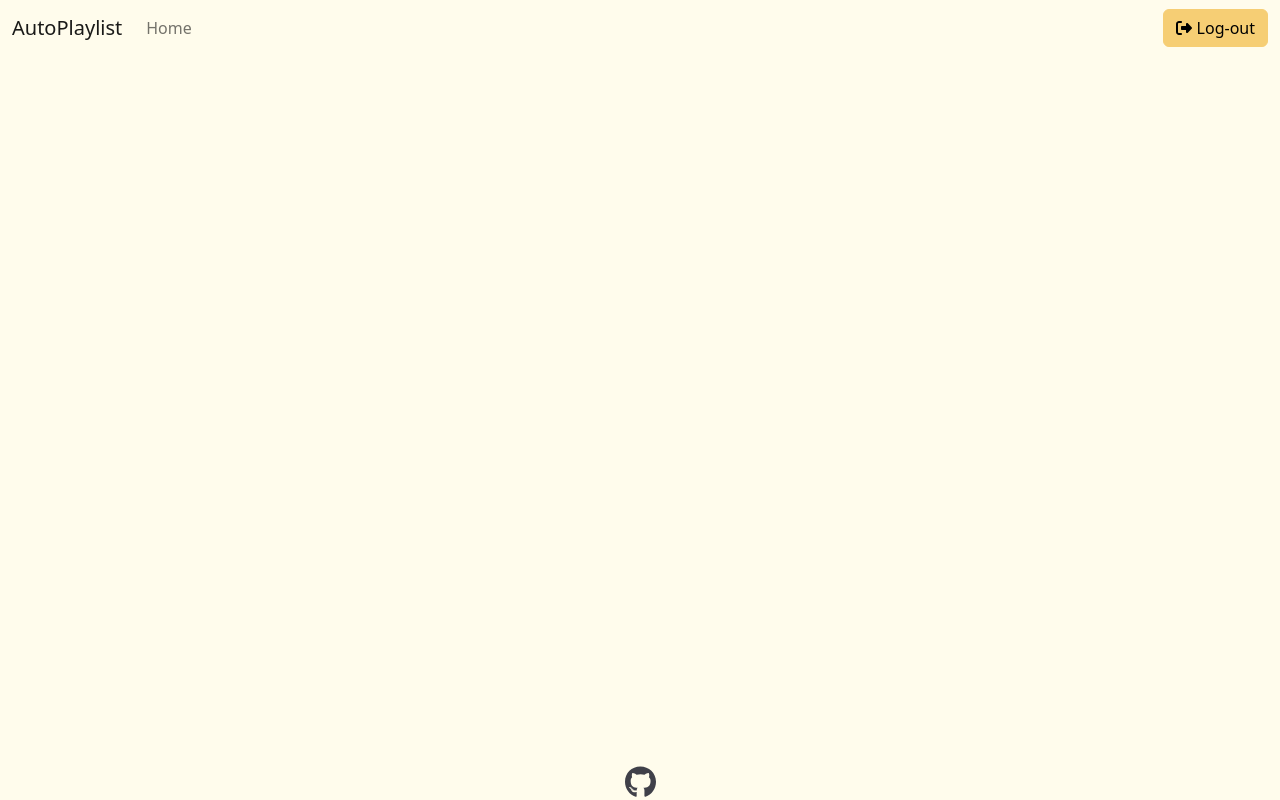
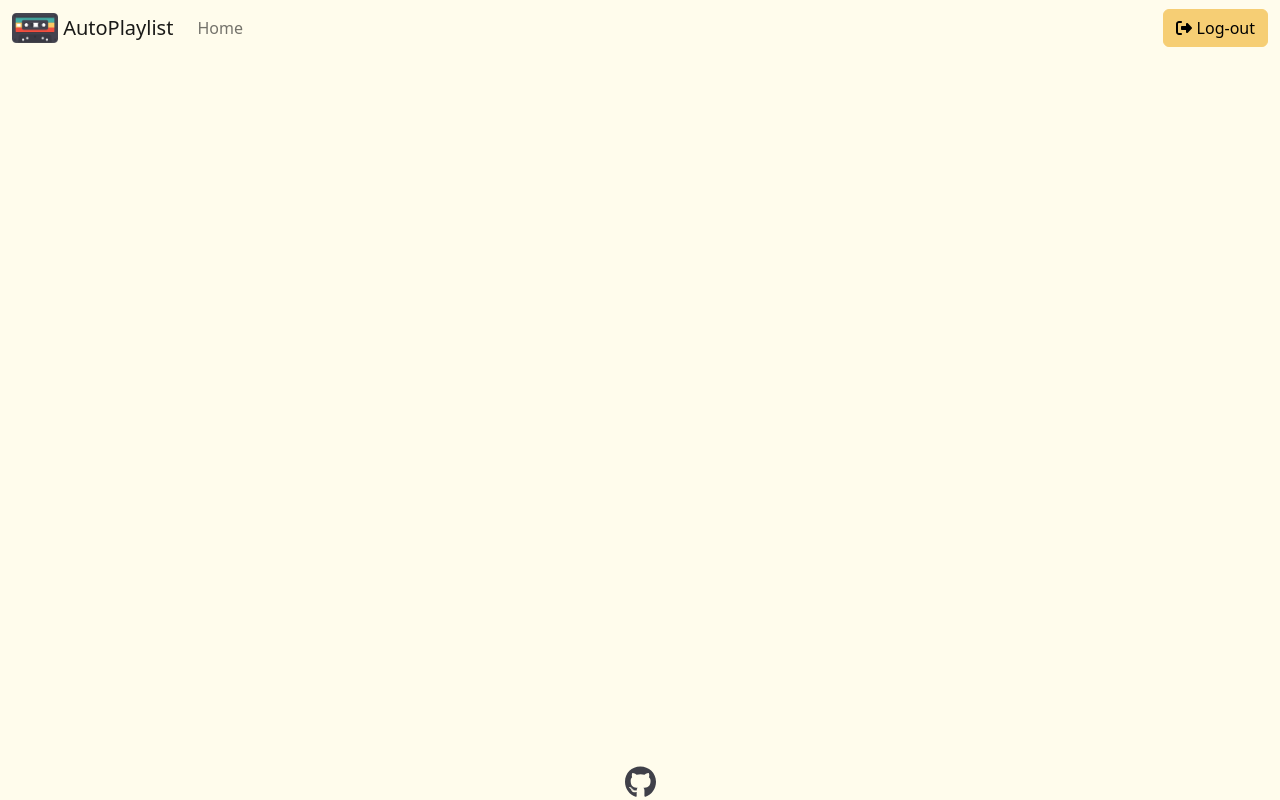
Before and after one commit to leroyguillaume/autoplaylist, a React (Create React App) app in the folder webapp/: page /home in a window 1280 px wide. Built offline with nearby package versions, Linux system fonts and the light colour scheme.

Commit message:
feat(webapp): add logo in navbar

```diff
--- /dev/null
+++ b/webapp/src/Header.scss
@@ -0,0 +1,8 @@
+.navbar-brand {
+  .logo {
+    margin: auto;
+    margin-right: 10px;
+    margin-bottom: 2px;
+    width: 50px;
+  }
+}
--- a/webapp/src/Header.tsx
+++ b/webapp/src/Header.tsx
@@ -2,7 +2,9 @@ import { faRightFromBracket } from "@fortawesome/free-solid-svg-icons";
 import { FontAwesomeIcon } from "@fortawesome/react-fontawesome";
 import { Button, Container, Nav, Navbar } from "react-bootstrap";
 import { Link, useNavigate } from "react-router-dom";
+import "./Header.scss";
 import { JWT_LOCAL_STORAGE_KEY } from "./api";
+import logo from "./logo.webp";
 
 export default function Header() {
   const naviage = useNavigate();
@@ -17,6 +19,11 @@ export default function Header() {
       <Navbar expand="md">
         <Container fluid>
           <Navbar.Brand as={Link} to="/home">
+            <img
+              className="d-inline-block align-top inline"
+              src={logo}
+              height="30"
+            />
             AutoPlaylist
           </Navbar.Brand>
           <Navbar.Toggle aria-controls="menu" />
--- a/webapp/src/index.scss
+++ b/webapp/src/index.scss
@@ -1,5 +1,9 @@
 @import "./vars.scss";
 @import "~bootstrap/scss/bootstrap";
+
+img.inline {
+  margin-right: 5px;
+}
 
 svg.inline {
   margin-right: 5px;
```
